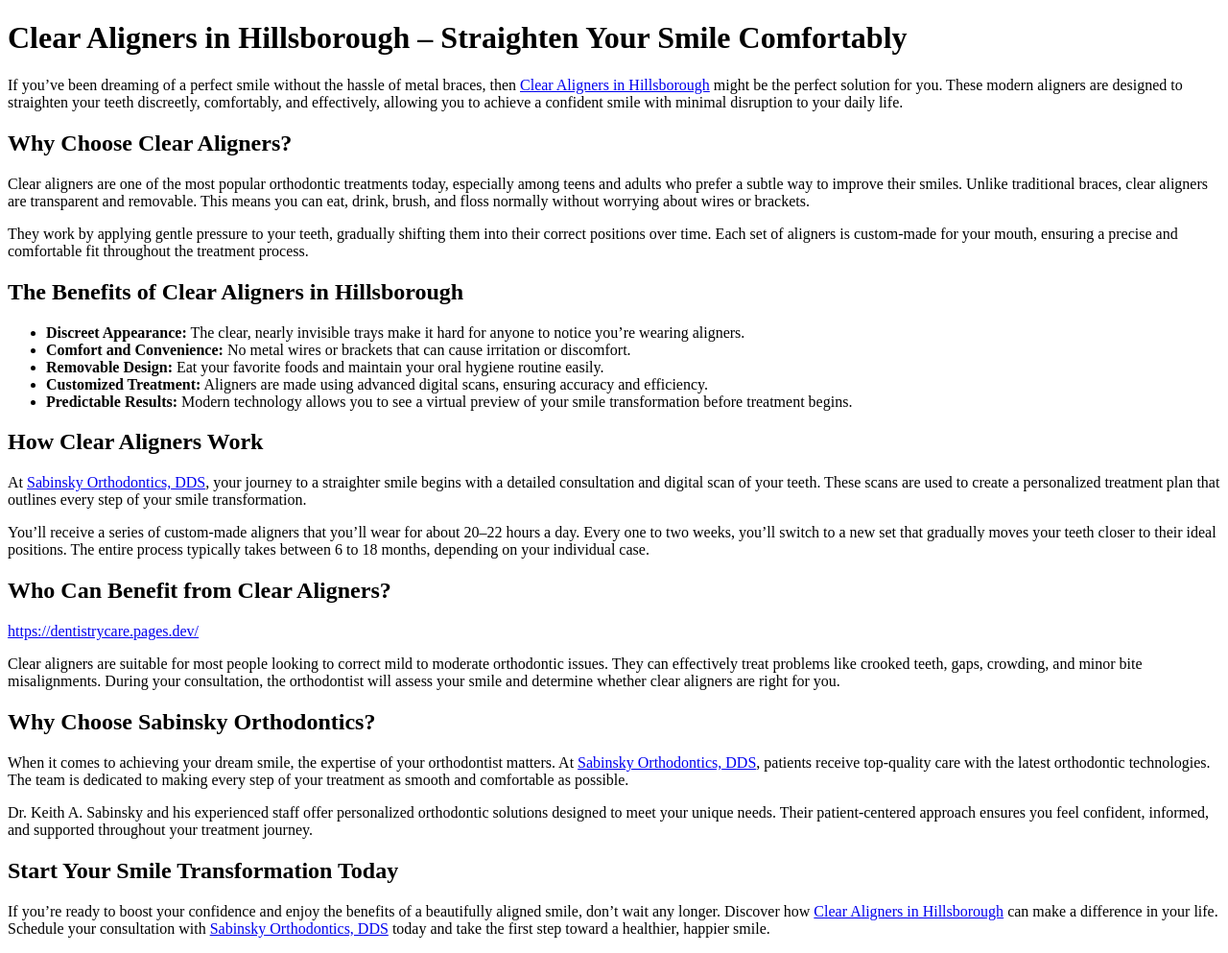
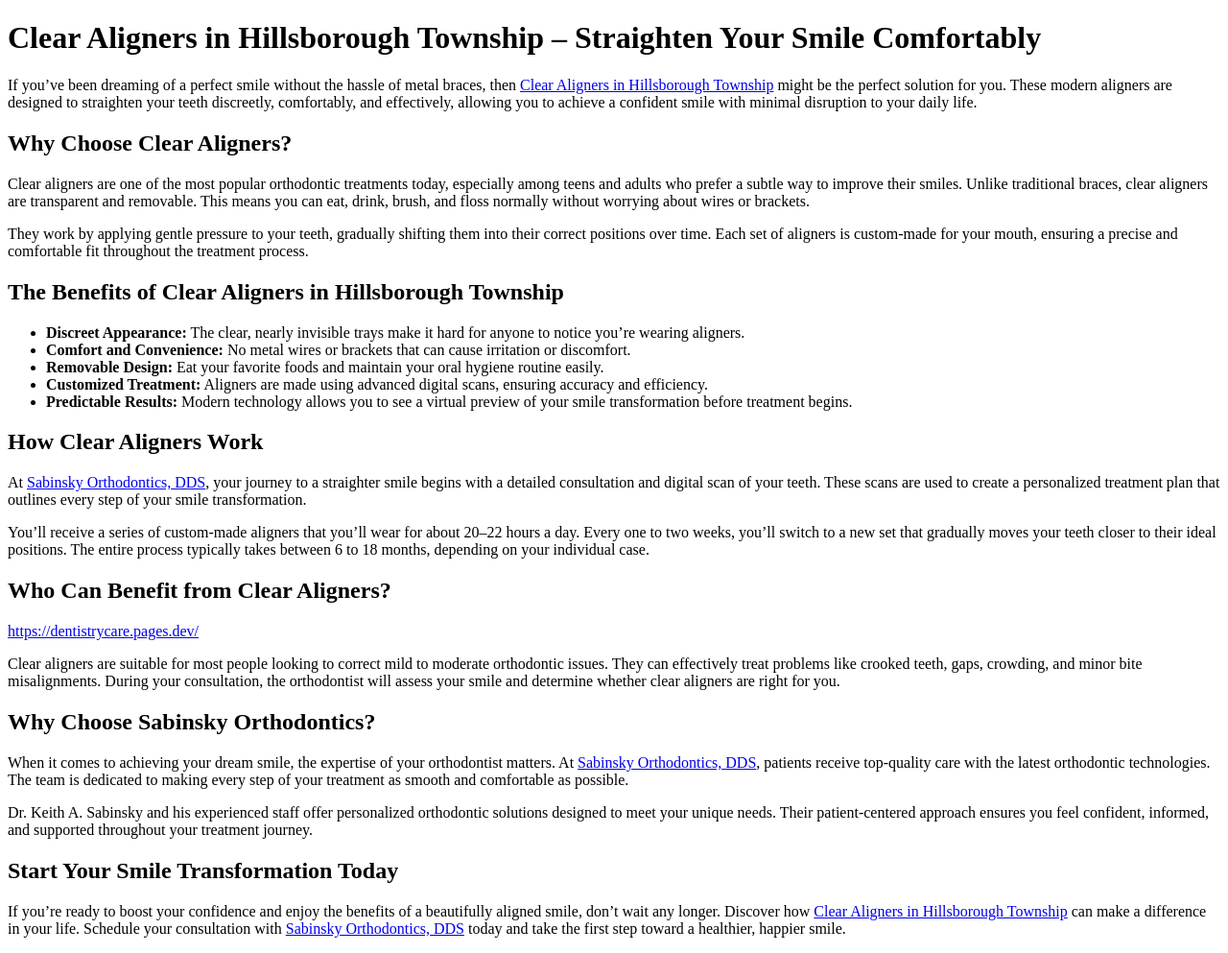
Before and after one commit to williammoris9/clearalignersinhillsborough, a plain HTML site: page index.html in a window 1280 px wide. Shown: the whole page at 96% size. Drawn offline with Linux system fonts and the light colour scheme.

Commit message:
Update index.html

```diff
--- a/index.html
+++ b/index.html
@@ -4,13 +4,13 @@
 <meta name="robots" content="index, follow">
 <meta charset="UTF-8">
 <meta name="viewport" content="width=device-width, initial-scale=1.0">
-<title>Clear Aligners in Hillsborough – Sabinsky Orthodontics</title>
+<title>Clear Aligners in Hillsborough Township – Sabinsky Orthodontics</title>
 </head>
 <body>
 
-<h1>Clear Aligners in Hillsborough – Straighten Your Smile Comfortably</h1>
+<h1>Clear Aligners in Hillsborough Township – Straighten Your Smile Comfortably</h1>
 
-<p>If you’ve been dreaming of a perfect smile without the hassle of metal braces, then <a href="https://sabinskyorthodontics.com/" target="_blank">Clear Aligners in Hillsborough</a> might be the perfect solution for you. These modern aligners are designed to straighten your teeth discreetly, comfortably, and effectively, allowing you to achieve a confident smile with minimal disruption to your daily life.</p>
+<p>If you’ve been dreaming of a perfect smile without the hassle of metal braces, then <a href="https://sabinskyorthodontics.com/" target="_blank">Clear Aligners in Hillsborough Township</a> might be the perfect solution for you. These modern aligners are designed to straighten your teeth discreetly, comfortably, and effectively, allowing you to achieve a confident smile with minimal disruption to your daily life.</p>
 
 <h2>Why Choose Clear Aligners?</h2>
 
@@ -18,7 +18,7 @@
 
 <p>They work by applying gentle pressure to your teeth, gradually shifting them into their correct positions over time. Each set of aligners is custom-made for your mouth, ensuring a precise and comfortable fit throughout the treatment process.</p>
 
-<h2>The Benefits of Clear Aligners in Hillsborough</h2>
+<h2>The Benefits of Clear Aligners in Hillsborough Township</h2>
 
 <ul>
   <li><strong>Discreet Appearance:</strong> The clear, nearly invisible trays make it hard for anyone to notice you’re wearing aligners.</li>
@@ -48,7 +48,7 @@
 
 <h2>Start Your Smile Transformation Today</h2>
 
-<p>If you’re ready to boost your confidence and enjoy the benefits of a beautifully aligned smile, don’t wait any longer. Discover how <a href="https://sabinskyorthodontics.com/" target="_blank">Clear Aligners in Hillsborough</a> can make a difference in your life. Schedule your consultation with <a href="https://share.google/BTVHM6Qhr9Pzq5AwZ" target="_blank">Sabinsky Orthodontics, DDS</a> today and take the first step toward a healthier, happier smile.</p>
+<p>If you’re ready to boost your confidence and enjoy the benefits of a beautifully aligned smile, don’t wait any longer. Discover how <a href="https://sabinskyorthodontics.com/" target="_blank">Clear Aligners in Hillsborough Township</a> can make a difference in your life. Schedule your consultation with <a href="https://share.google/BTVHM6Qhr9Pzq5AwZ" target="_blank">Sabinsky Orthodontics, DDS</a> today and take the first step toward a healthier, happier smile.</p>
 
 </body>
 </html>
```
